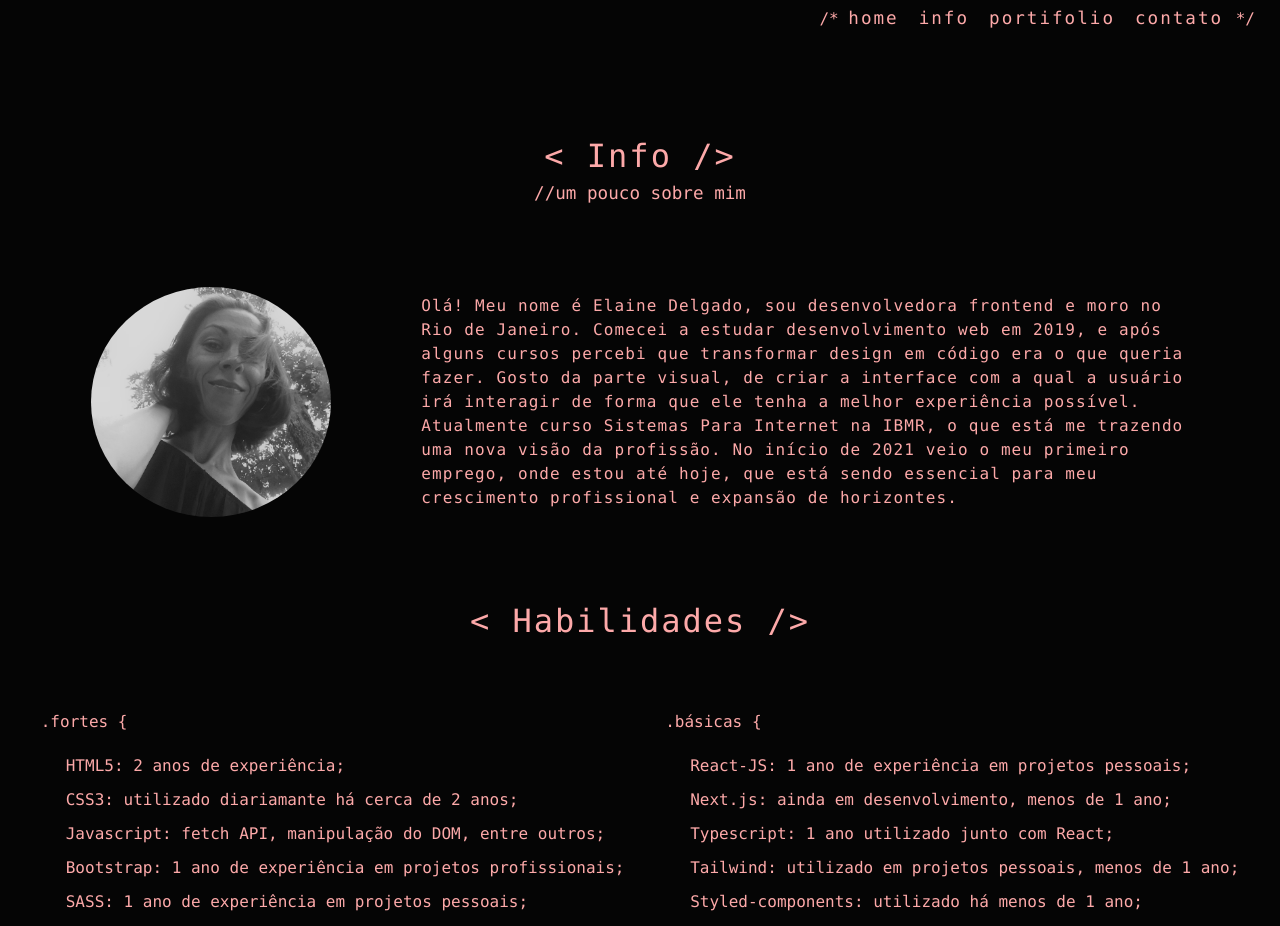
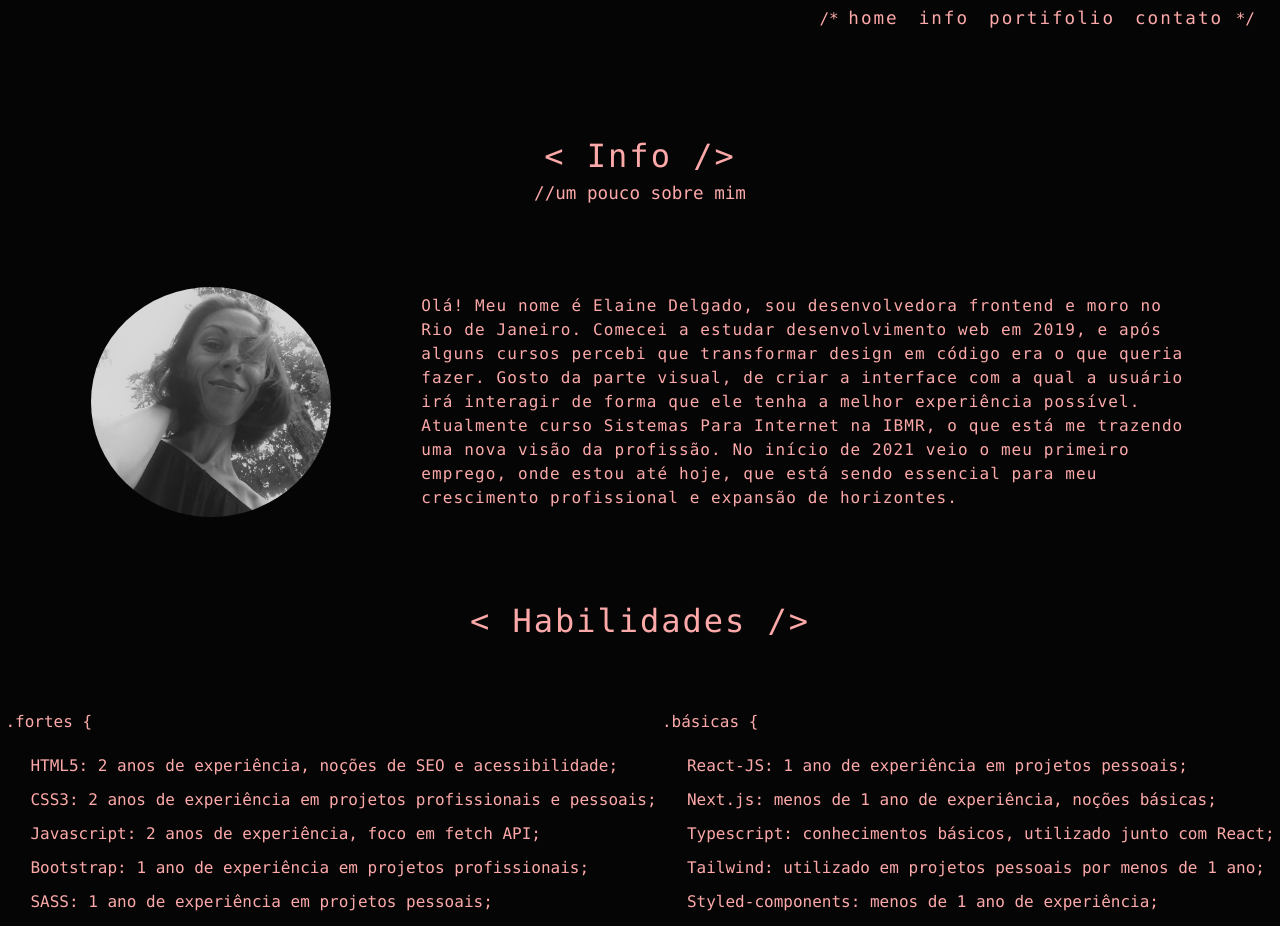
Before and after one commit to ElaineDelgado/portifa, a React (Create React App) app: page /Info in a window 1280 px wide. Shown: the top 926 px of the page. Built offline with nearby package versions, Linux system fonts and the light colour scheme.

Commit message:
inserindo novas informações em info

```diff
--- a/src/data/skills.ts
+++ b/src/data/skills.ts
@@ -1,14 +1,14 @@
 export const skillspl = [
   {
-    experience: '2 anos de experiência',
+    experience: '2 anos de experiência, noções de SEO e acessibilidade',
     name: "HTML5",
   },
   {
-    experience: 'utilizado diariamante há cerca de 2 anos',
+    experience: '2 anos de experiência em projetos profissionais e pessoais',
     name:"CSS3",
   },
   {
-    experience: 'fetch API, manipulação do DOM, entre outros',
+    experience: '2 anos de experiência, foco em fetch API',
     name:"Javascript",
   },
   {
@@ -20,7 +20,7 @@ export const skillspl = [
     name: "SASS",
   },
   {
-    experience: 'utilizado no trabalho com frequência',
+    experience: '2 anos de experiência, comandos básicos',
     name: "Github",
   },
 ]
@@ -31,19 +31,19 @@ export const skillsjr = [
       name: "React-JS",
     },
     {
-      experience: 'ainda em desenvolvimento, menos de 1 ano',
+      experience: 'menos de 1 ano de experiência, noções básicas',
       name: "Next.js",
     },
     {
-      experience: '1 ano utilizado junto com React',
+      experience: 'conhecimentos básicos, utilizado junto com React',
       name: "Typescript",
     },
     {
-      experience: 'utilizado em projetos pessoais, menos de 1 ano',
+      experience: 'utilizado em projetos pessoais por menos de 1 ano',
       name: "Tailwind",
     },
     {
-      experience: 'utilizado há menos de 1 ano',
+      experience: 'menos de 1 ano de experiência',
       name: "Styled-components",
     },
 ]
```
